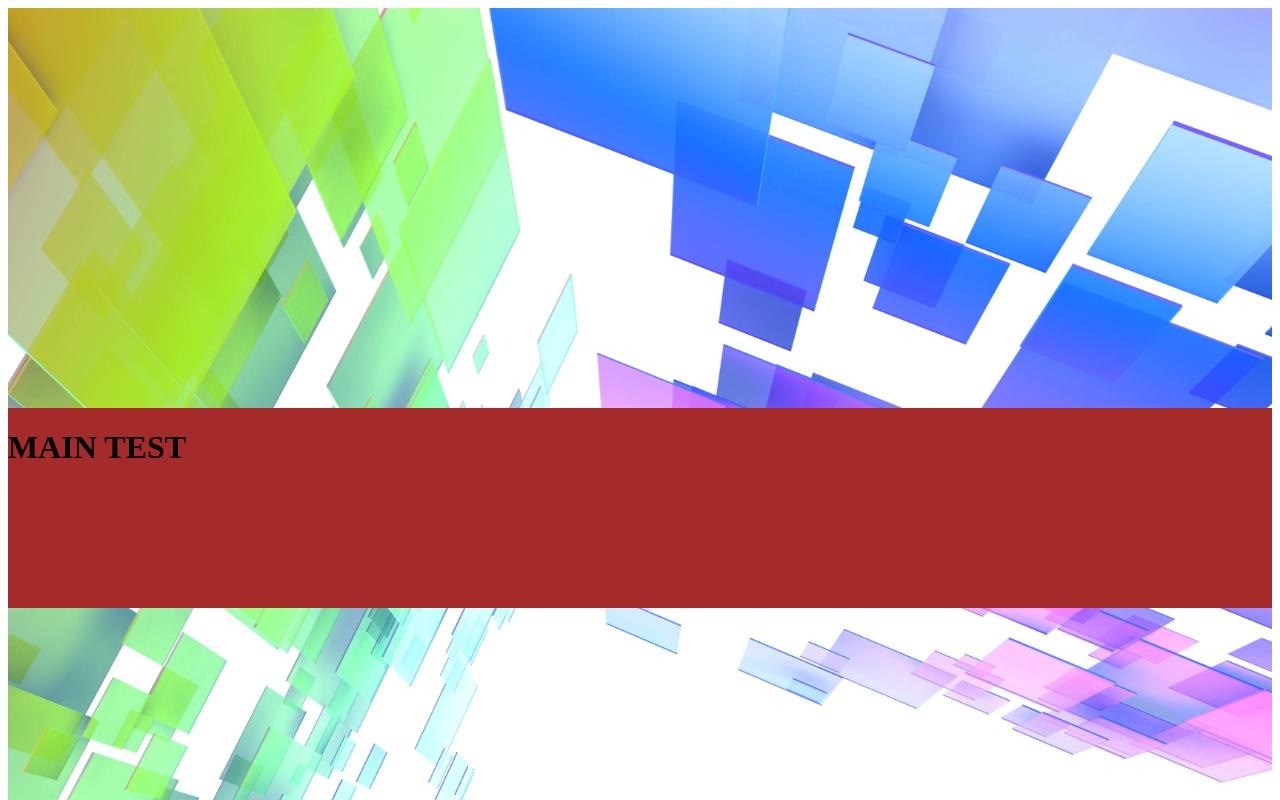
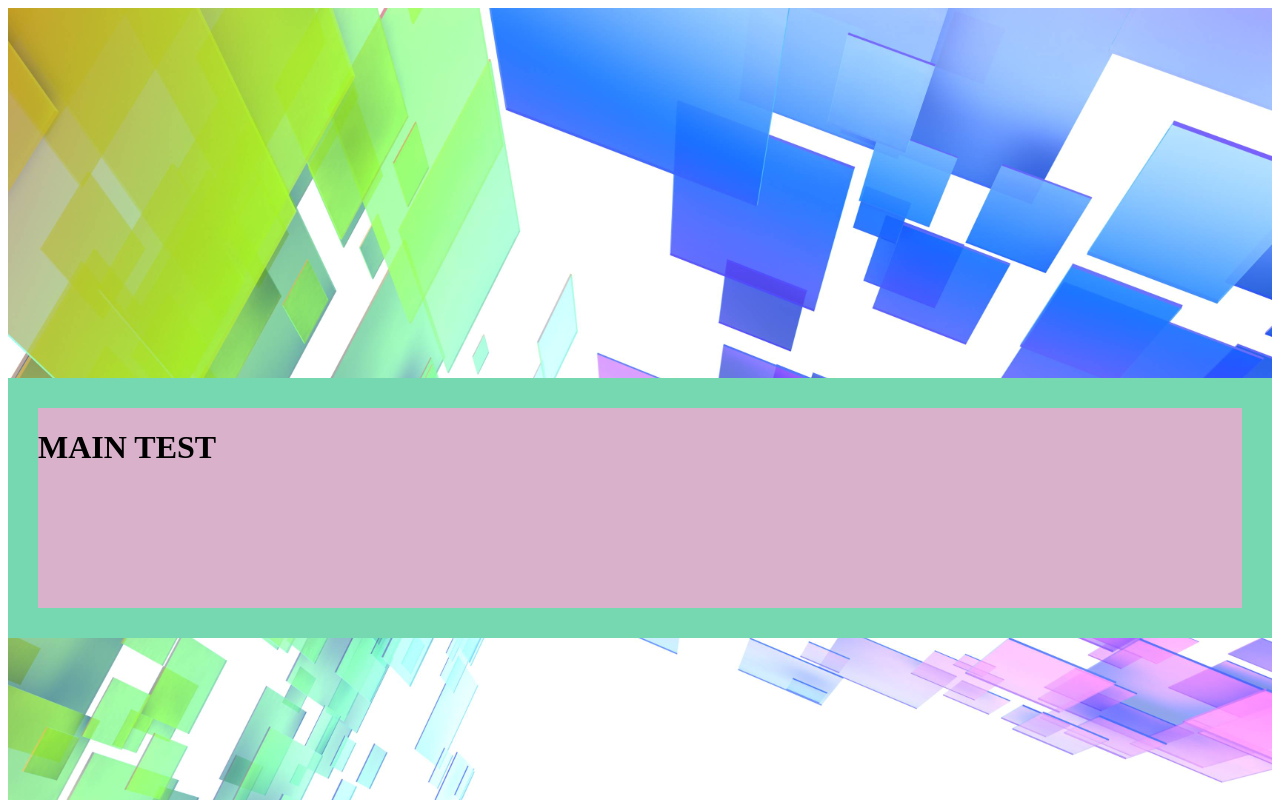
Before and after one commit to KLawsonDevelopment/iammanny, a React (Create React App) app: page / in a window 1280 px wide. Shown: the top 800 px of the page. Built offline with nearby package versions, Linux system fonts and the light colour scheme.

Commit message:
Testing colors

```diff
--- a/src/index.css
+++ b/src/index.css
@@ -17,7 +17,8 @@
 /* Basic className to controll the text div/h1 to customize as needed while not affecting the parallax. */
 
 .mainText {
-  background-color: brown;
+  background-color: rgb(217,177,203);
+  border: solid rgb(118,216,177) 30px;
   height: 200px;
   width: 100%;
   margin: 0;
```
